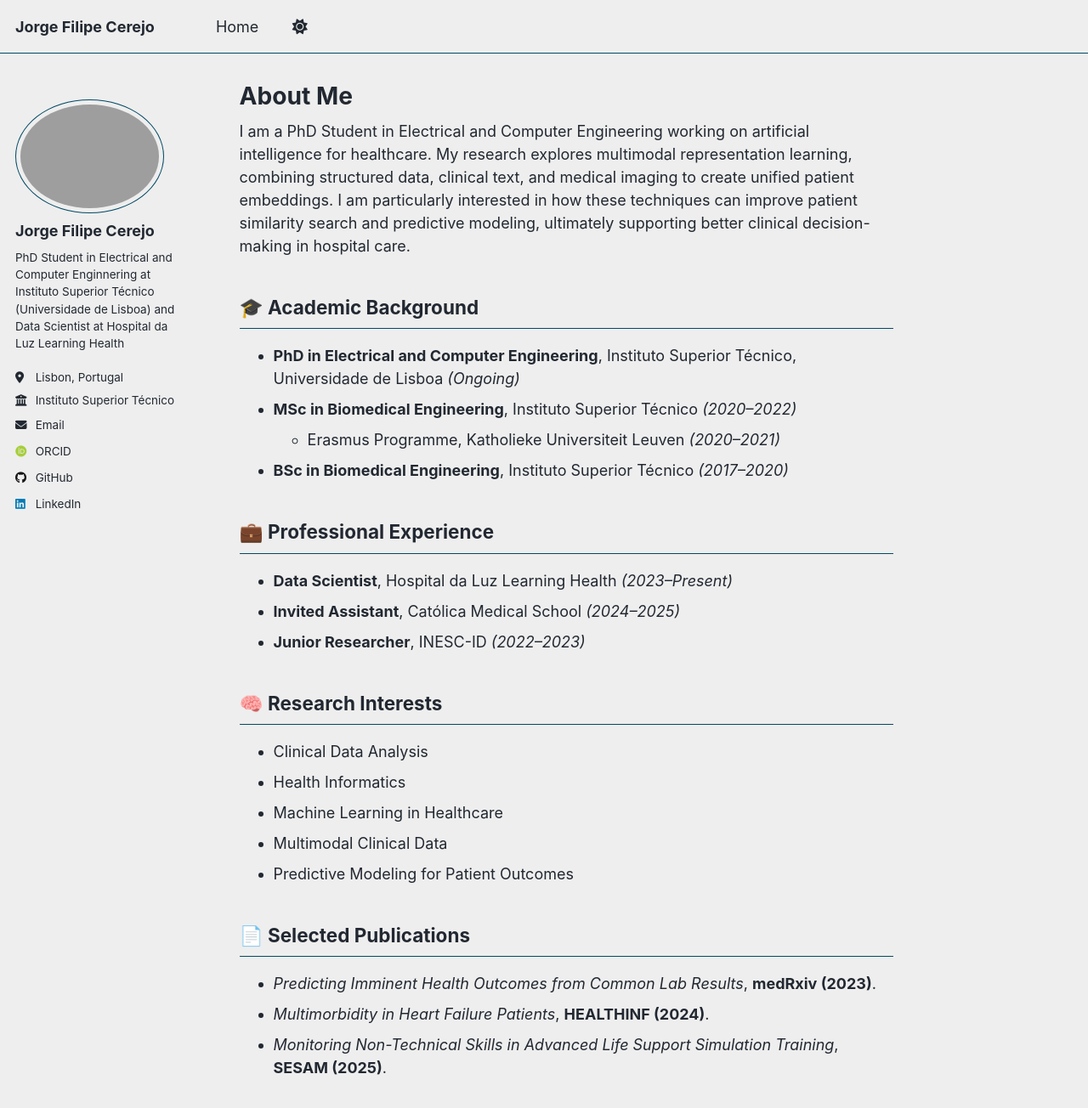
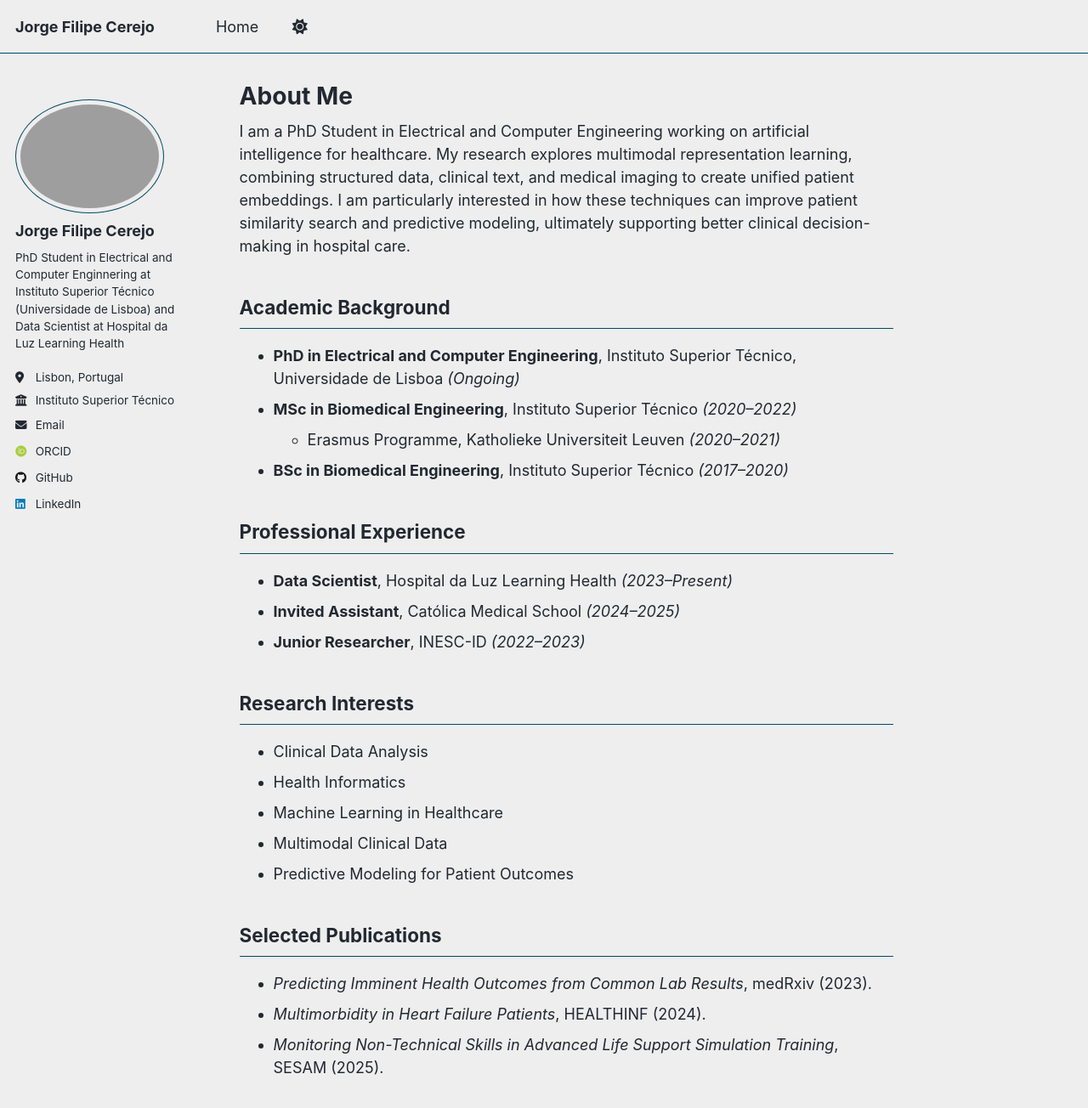
Before and after one commit to jfcerejo/jorge-cerejo.github.io, a Jekyll site: the page built from _pages/about.md, in a window 1280 px wide and 1400 px high. Shown: the top 1304 px of the window at 85% size. Built offline with Jekyll 4.4.1, drawn with Linux system fonts in a browser that asks for light colours; some web fonts are replaced; a script that is not in the unit is left out.

```diff
--- a/_pages/about.md
+++ b/_pages/about.md
@@ -12,25 +12,25 @@ My research explores multimodal representation learning, combining structured da
 I am particularly interested in how these techniques can improve patient similarity search and predictive modeling, ultimately supporting better clinical decision-making in hospital care.
 
 
-## 🎓 Academic Background
+## Academic Background
 - **PhD in Electrical and Computer Engineering**, Instituto Superior Técnico, Universidade de Lisboa *(Ongoing)*
 - **MSc in Biomedical Engineering**, Instituto Superior Técnico *(2020–2022)*
     - Erasmus Programme, Katholieke Universiteit Leuven *(2020–2021)*
 - **BSc in Biomedical Engineering**, Instituto Superior Técnico *(2017–2020)*
 
-## 💼 Professional Experience
+## Professional Experience
 - **Data Scientist**, Hospital da Luz Learning Health *(2023–Present)*
 - **Invited Assistant**, Católica Medical School *(2024–2025)*
 - **Junior Researcher**, INESC-ID *(2022–2023)*
 
-## 🧠 Research Interests
+## Research Interests
 - Clinical Data Analysis
 - Health Informatics
 - Machine Learning in Healthcare
 - Multimodal Clinical Data
 - Predictive Modeling for Patient Outcomes
 
-## 📄 Selected Publications
-- *Predicting Imminent Health Outcomes from Common Lab Results*, **medRxiv (2023)**.
-- *Multimorbidity in Heart Failure Patients*, **HEALTHINF (2024)**.
-- *Monitoring Non-Technical Skills in Advanced Life Support Simulation Training*, **SESAM (2025)**.
+## Selected Publications
+- *Predicting Imminent Health Outcomes from Common Lab Results*, medRxiv (2023).
+- *Multimorbidity in Heart Failure Patients*, HEALTHINF (2024).
+- *Monitoring Non-Technical Skills in Advanced Life Support Simulation Training*, SESAM (2025).
```
